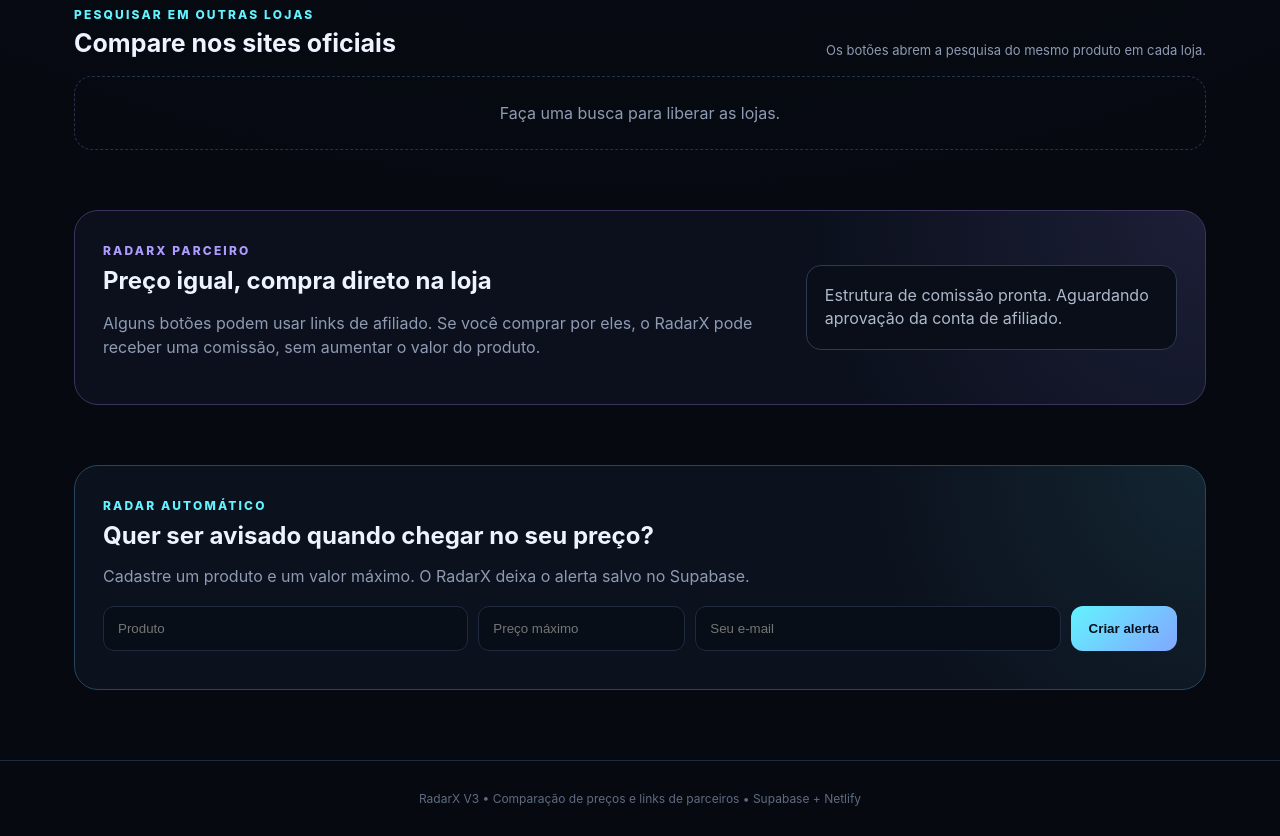
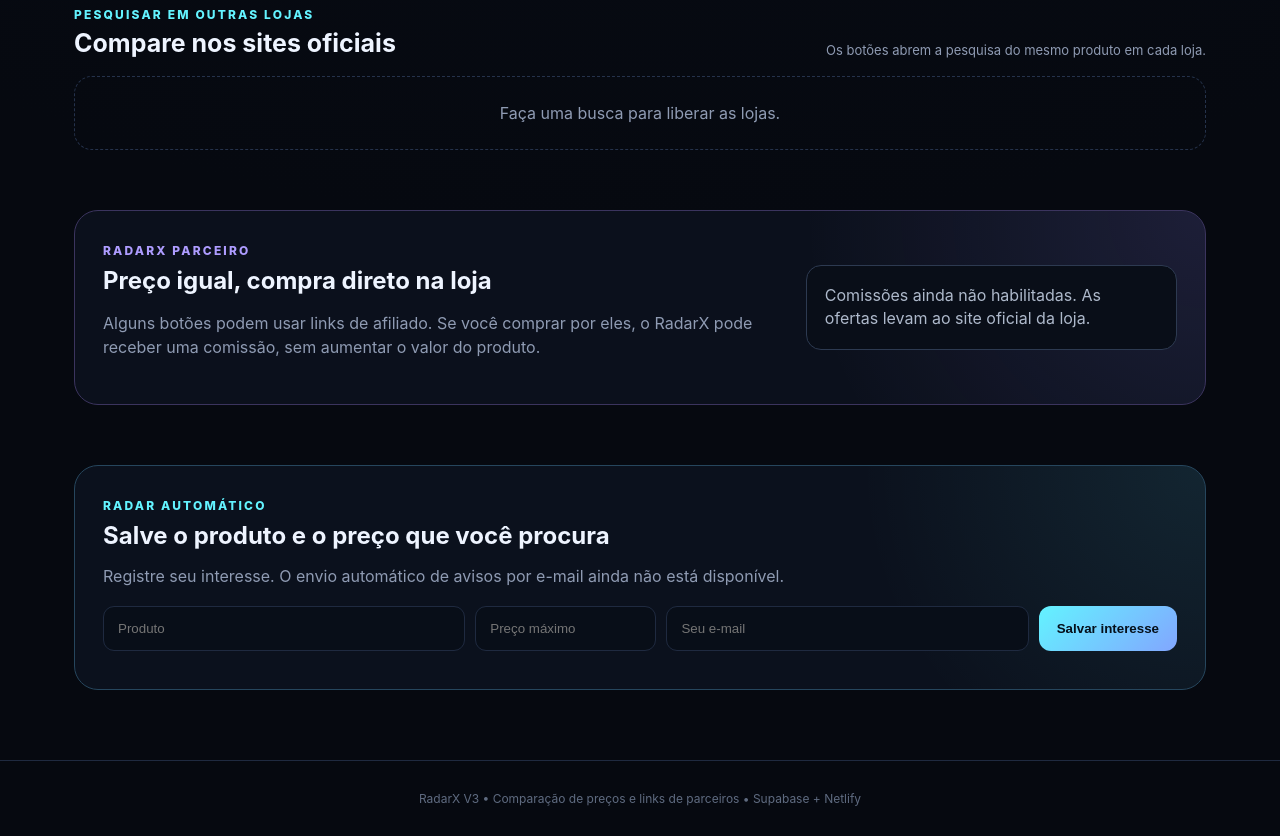
Before and after one commit to ricardodl2025-oss/radarx, a website: page index.html in a window 1280 px wide. Shown: the part 1179-2015 px from the top of the page. Drawn offline with Linux system fonts and the light colour scheme.

Commit message:
Clarify affiliate availability and price interest registration

```diff
--- a/index.html
+++ b/index.html
@@ -83,20 +83,20 @@
         <h2>Preço igual, compra direto na loja</h2>
         <p>Alguns botões podem usar links de afiliado. Se você comprar por eles, o RadarX pode receber uma comissão, sem aumentar o valor do produto.</p>
       </div>
-      <div id="affiliateStatus" class="affiliate-status">Estrutura de comissão pronta. Aguardando aprovação da conta de afiliado.</div>
+      <div id="affiliateStatus" class="affiliate-status">Comissões ainda não habilitadas. As ofertas levam ao site oficial da loja.</div>
     </section>
 
     <section class="alert-box">
       <div>
         <span>RADAR AUTOMÁTICO</span>
-        <h2>Quer ser avisado quando chegar no seu preço?</h2>
-        <p>Cadastre um produto e um valor máximo. O RadarX deixa o alerta salvo no Supabase.</p>
+        <h2>Salve o produto e o preço que você procura</h2>
+        <p>Registre seu interesse. O envio automático de avisos por e-mail ainda não está disponível.</p>
       </div>
       <form id="alertForm">
-        <input id="alertQuery" placeholder="Produto" />
-        <input id="alertPrice" type="number" step="0.01" placeholder="Preço máximo" />
-        <input id="alertEmail" type="email" placeholder="Seu e-mail" />
-        <button type="submit">Criar alerta</button>
+        <input id="alertQuery" required minlength="2" maxlength="200" placeholder="Produto" />
+        <input id="alertPrice" type="number" required min="0.01" max="100000000" step="0.01" placeholder="Preço máximo" />
+        <input id="alertEmail" type="email" required maxlength="254" placeholder="Seu e-mail" />
+        <button type="submit">Salvar interesse</button>
       </form>
       <div id="alertMessage"></div>
     </section>
```
